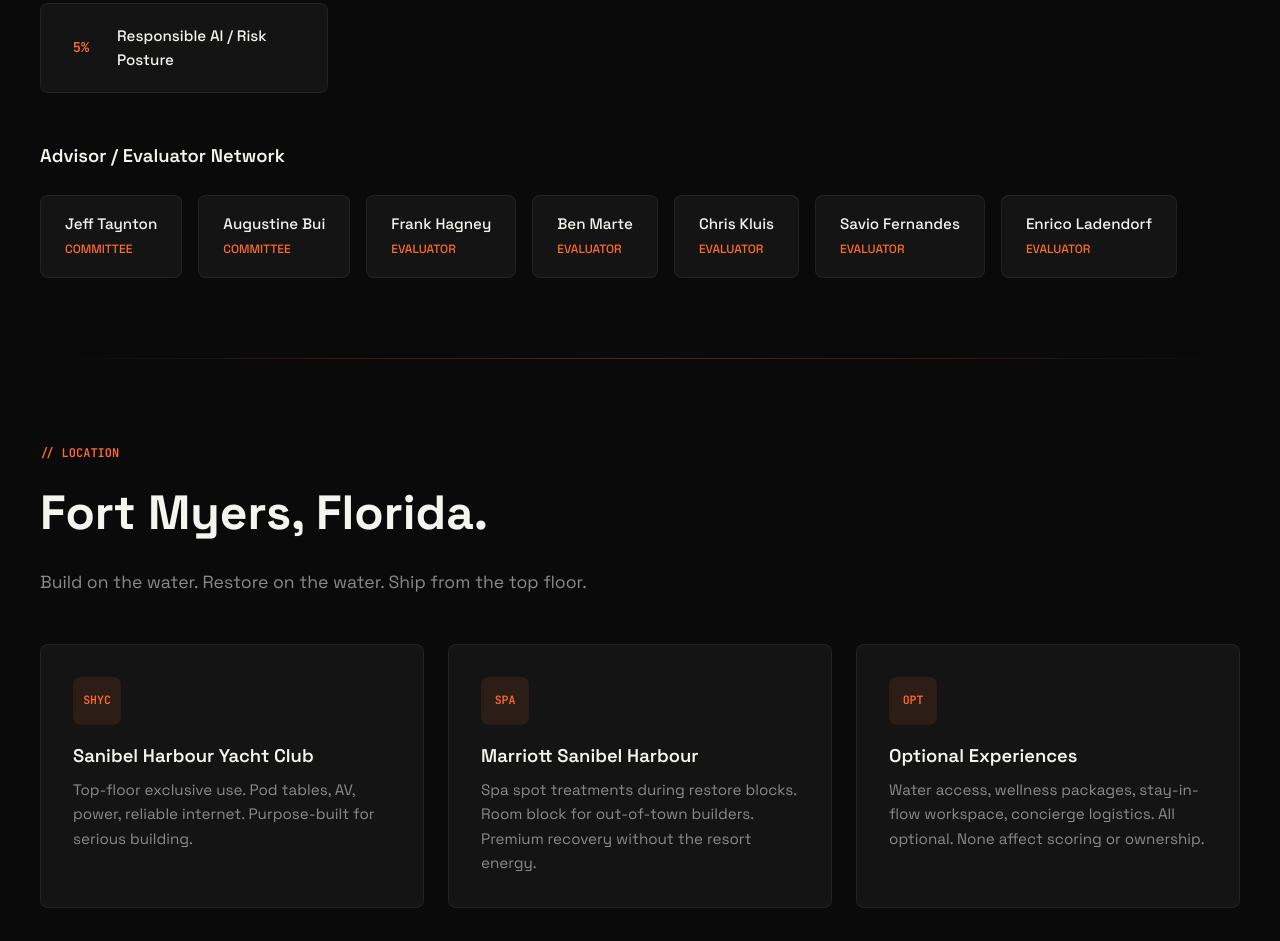
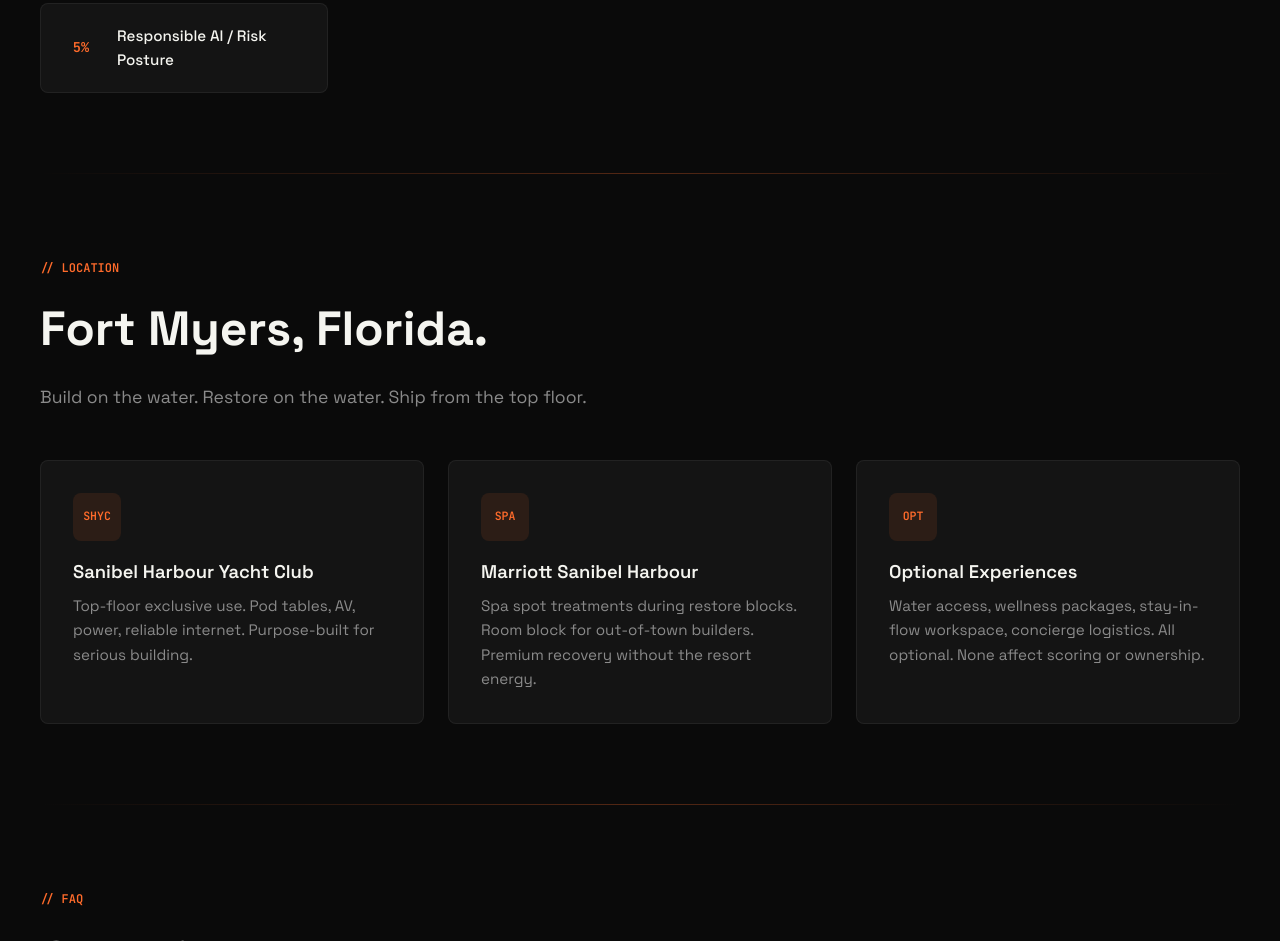
Before and after one commit to shawncutter/co-pilot-ai-website, a plain HTML site: page index.html in a window 1280 px wide. Shown: the part 4422-5363 px from the top of the page. Drawn offline with Linux system fonts and the light colour scheme.

Commit message:
chore: remove advisor and evaluator names list

```diff
--- a/index.html
+++ b/index.html
@@ -751,16 +751,7 @@
       <div class="eval-cat reveal"><span class="eval-weight">5%</span><span class="eval-name">Responsible AI / Risk Posture</span></div>
     </div>
 
-    <h3 class="reveal" style="margin-top:3rem;margin-bottom:0.75rem;font-size:1.15rem;font-weight:600">Advisor / Evaluator Network</h3>
-    <div class="advisor-grid reveal">
-      <div class="advisor">Jeff Taynton<br/><span class="role">Committee</span></div>
-      <div class="advisor">Augustine Bui<br/><span class="role">Committee</span></div>
-      <div class="advisor">Frank Hagney<br/><span class="role">Evaluator</span></div>
-      <div class="advisor">Ben Marte<br/><span class="role">Evaluator</span></div>
-      <div class="advisor">Chris Kluis<br/><span class="role">Evaluator</span></div>
-      <div class="advisor">Savio Fernandes<br/><span class="role">Evaluator</span></div>
-      <div class="advisor">Enrico Ladendorf<br/><span class="role">Evaluator</span></div>
-    </div>
+
   </div>
 </section>
 
```
